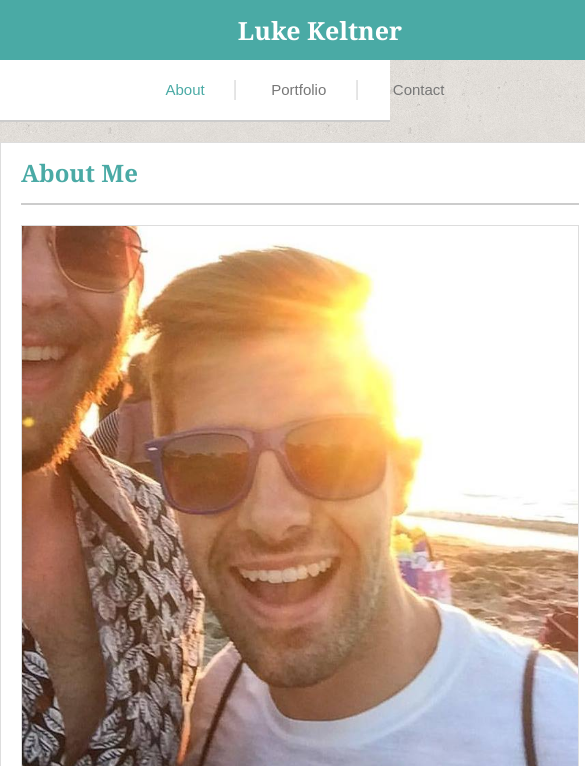
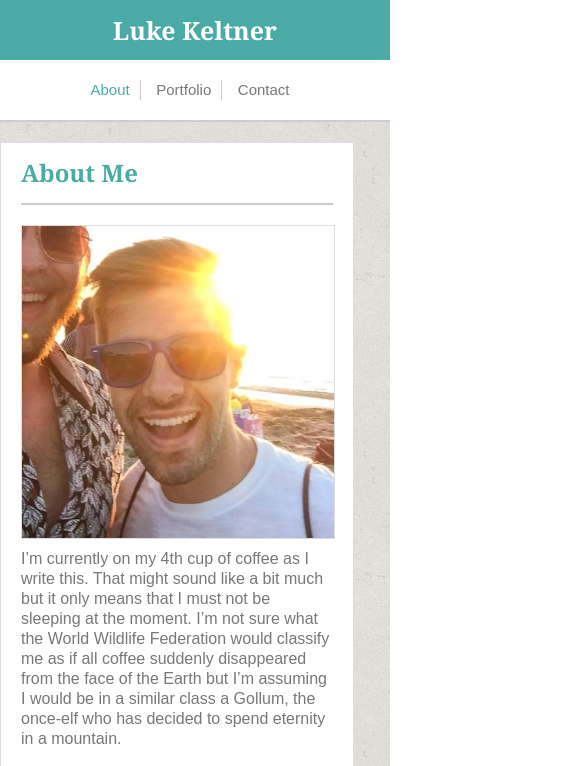
Before and after one commit to LukeKeltner/LukeKeltner.github.io, a plain HTML site: page index.html in a window 390 px wide. Shown: the top 766 px of the page, 585 px wide, since content can reach past the window. Drawn offline with Linux system fonts and the light colour scheme.

Commit message:
ANOTHER try

```diff
--- a/assests/css/style.css
+++ b/assests/css/style.css
@@ -548,24 +548,26 @@ span
 {
 	.content
 	{
-		width:600px;
+		width:100%;
 	}
 
 	.contentheader
 	{
-		width:640px;
+		width:100%;
+		padding:0px;
 	}
 
 
 	header
 	{
+		width:100%;
 		height:120px;
 	}
 
 	#name
 	{
 		background-color: #4aaaa5;
-		width:640px;
+		width:100%;
 		text-align: center;
 		padding: 20px 0px 20px 0px;
 		float:left;
@@ -579,17 +581,18 @@ span
 		top:65%;
 		transform: translateX(50%);
 		font-size: 20px;
+		width:100%;
+		text-align: center
 	}
 
 
 	.options
 	{
 		display: inline-block;
-		margin-right: 30px;
+		margin-right: 10px;
 		border-right:1px solid #cccccc;
-		padding-right: 30px;
+		padding-right: 10px;
 	}
-
 	.contactlink
 	{
 		padding:0px;
@@ -598,9 +601,19 @@ span
 		border-right:0px;
 	}
 
+	#aboutme
+	{
+		width:80%;
+	}
+
 	#face
 	{
-		width:556px;
+		width:100%;
+	}
+
+	#connect
+	{
+		width:80%;
 	}
 
 	/*Portfolio CSS*/
```
